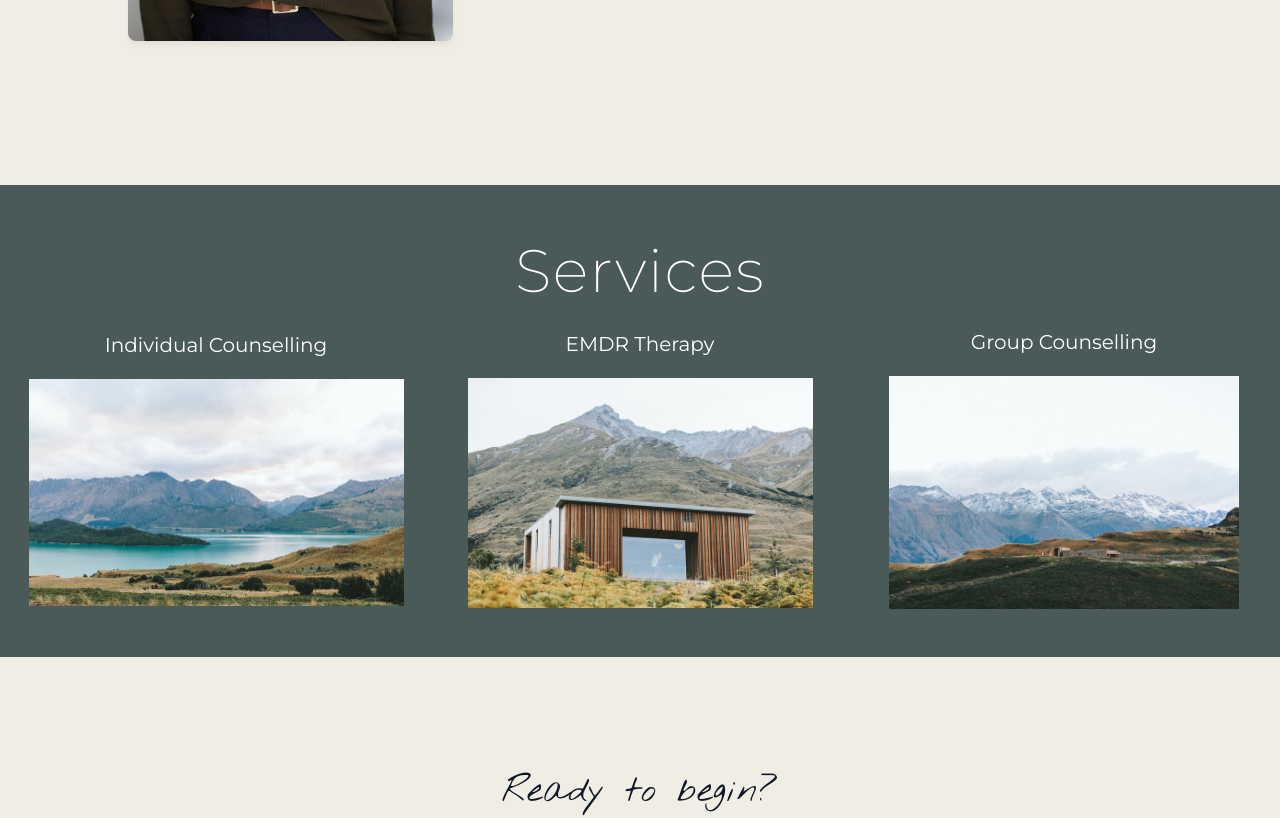
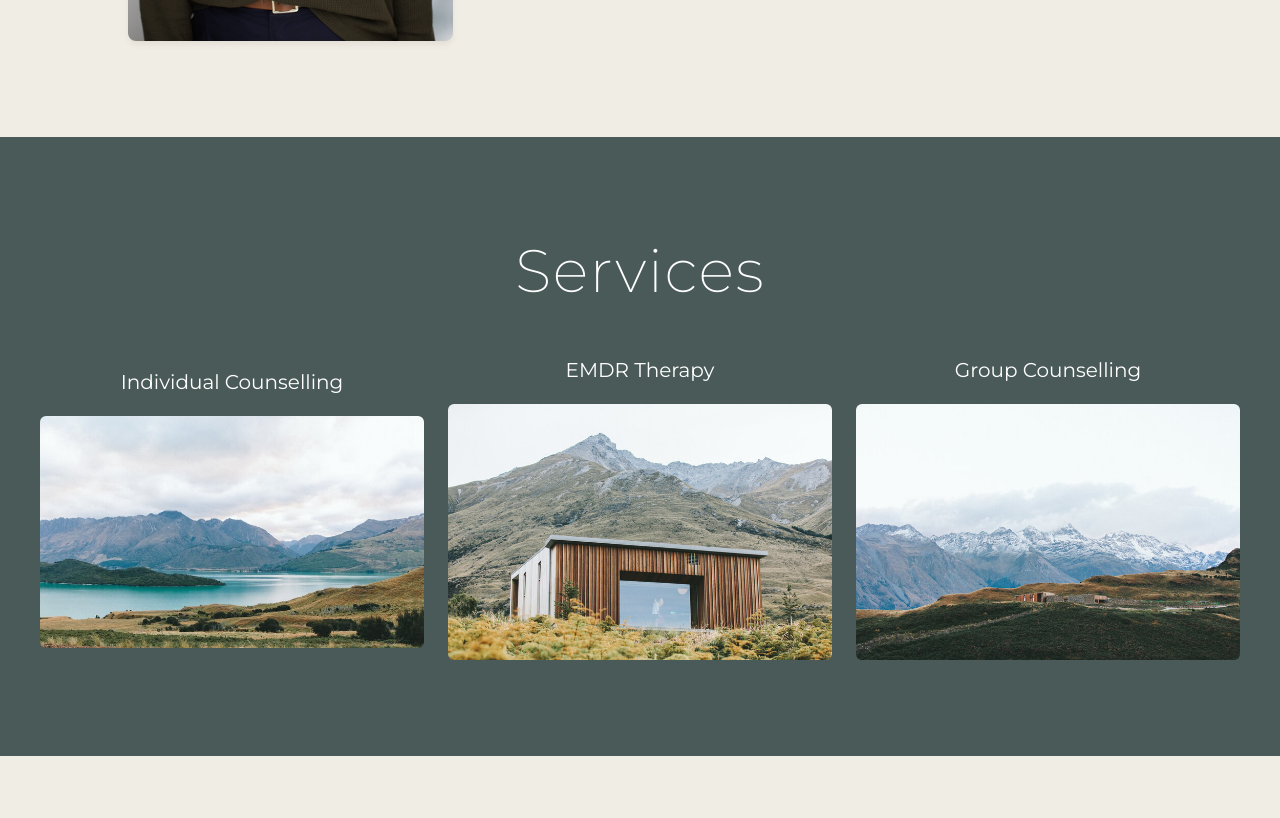
Before and after one commit to alexcoticehn/tender-ui, a Next.js app: page / in a window 1280 px wide. Shown: the part 1400-2218 px from the top of the page. Built offline with nearby package versions, Linux system fonts and the light colour scheme; a web font is replaced by a local one.

Commit message:
refactor services section

```diff
--- a/src/app/page.tsx
+++ b/src/app/page.tsx
@@ -1,7 +1,6 @@
-import Image from "next/image";
-import Link from "next/link";
 import HeroSection from "@/components/hero-section";
 import MeetMeganSection from "@/components/meet-megan-section";
+import ServicesSection from "@/components/services-section";
 import CallToAction from "@/components/call-to-action";
 
 export default function Home() {
@@ -14,25 +13,7 @@ export default function Home() {
 
         <MeetMeganSection />
 
-        <section className="mx-auto mt-12 bg-[#495a58] text-white">
-          <div className="max-w-7xl mx-auto px-4 py-12">
-            <h2 className="text-6xl mb-4 text-center">Services</h2>
-            <div className="grid md:grid-cols-3 gap-6 mt-5">
-              <div className="flex flex-col items-center justify-center">
-                <Link href="/services" className="text-xl mb-5 hover:text-[#eae4dc] underline-offset-2 hover:underline transition-colors duration-200">Individual Counselling</Link>
-                <Image src="/images/individual_counselling.jpg" alt="Individual Counselling" width={375} height={300} />
-              </div>
-              <div className="flex flex-col items-center justify-center">
-                <Link href="/emdr" className="text-xl mb-5 hover:text-[#eae4dc] underline-offset-2 hover:underline transition-colors duration-200">EMDR Therapy</Link>
-                <Image src="/images/house_landscape.jpg" alt="EMDR Therapy" width={345} height={280} />
-              </div>
-              <div className="flex flex-col items-center justify-center">
-                <Link href="/services" className="text-xl mb-5 hover:text-[#eae4dc] underline-offset-2 hover:underline transition-colors duration-200">Group Counselling</Link>
-                <Image src="/images/relationship_counselling.jpg" alt="Group Counselling" width={350} height={300} />
-              </div>
-            </div>
-          </div>
-        </section>
+        <ServicesSection />
 
         <CallToAction />
 
--- /dev/null
+++ b/src/components/services-section.tsx
@@ -0,0 +1,71 @@
+import Image from "next/image";
+import Link from "next/link";
+
+interface ServiceCard {
+  title: string;
+  href: string;
+  image: string;
+  alt: string;
+  width: number;
+  height: number;
+}
+
+interface ServicesProps {
+  services?: ServiceCard[];
+}
+
+const defaultServices: ServiceCard[] = [
+  {
+    title: "Individual Counselling",
+    href: "/services",
+    image: "/images/individual_counselling.jpg",
+    alt: "Individual Counselling",
+    width: 375,
+    height: 300,
+  },
+  {
+    title: "EMDR Therapy",
+    href: "/emdr",
+    image: "/images/house_landscape.jpg",
+    alt: "EMDR Therapy",
+    width: 345,
+    height: 280,
+  },
+  {
+    title: "Group Counselling",
+    href: "/services",
+    image: "/images/relationship_counselling.jpg",
+    alt: "Group Counselling",
+    width: 350,
+    height: 300,
+  },
+];
+
+export default function ServicesSection({ services = defaultServices }: ServicesProps) {
+  return (
+    <section className="w-full bg-[#495a58] text-white">
+      <div className="max-w-7xl mx-auto px-4 md:px-6 lg:px-10 py-16 md:py-24">
+        <h2 className="text-5xl md:text-6xl mb-12 text-center">Services</h2>
+        <div className="grid md:grid-cols-3 gap-6">
+          {services.map((service) => (
+            <div key={service.title} className="flex flex-col items-center justify-center">
+              <Link
+                href={service.href}
+                className="text-lg md:text-xl mb-5 hover:text-[#eae4dc] underline-offset-2 hover:underline transition-colors duration-200"
+              >
+                {service.title}
+              </Link>
+              <Image
+                src={service.image}
+                alt={service.alt}
+                width={service.width}
+                height={service.height}
+                className="w-full object-cover rounded-md"
+              />
+            </div>
+          ))}
+        </div>
+      </div>
+    </section>
+  );
+}
```
